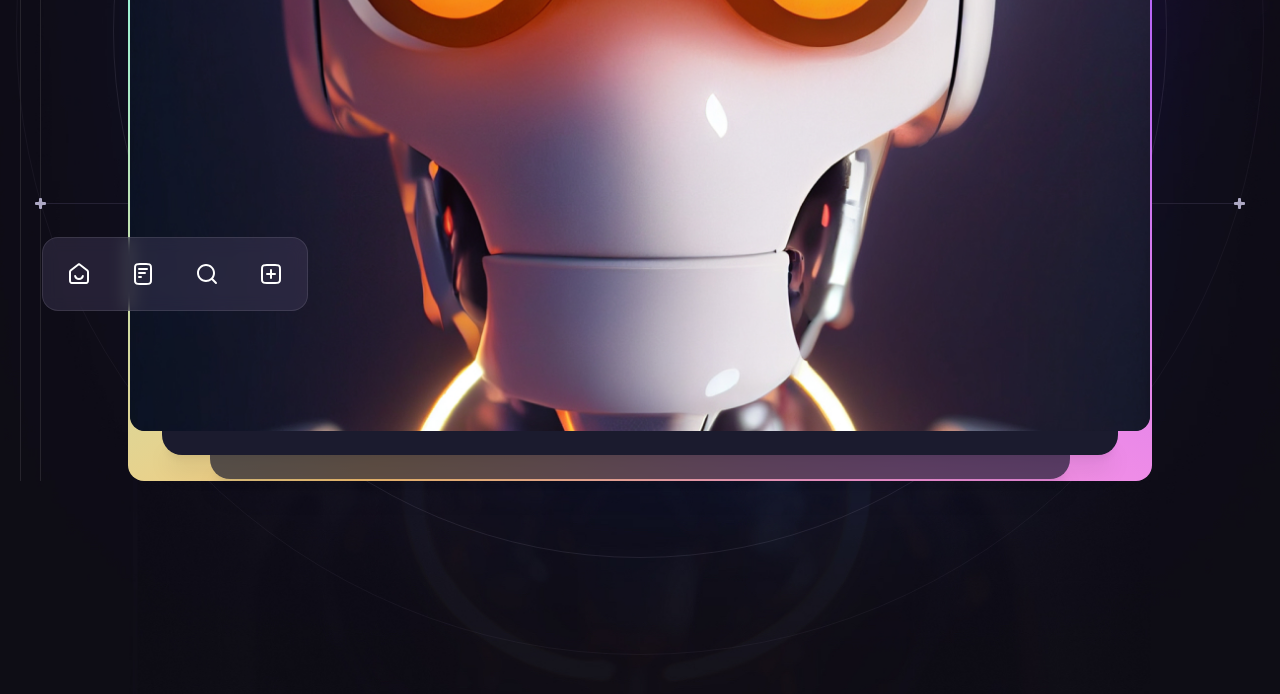
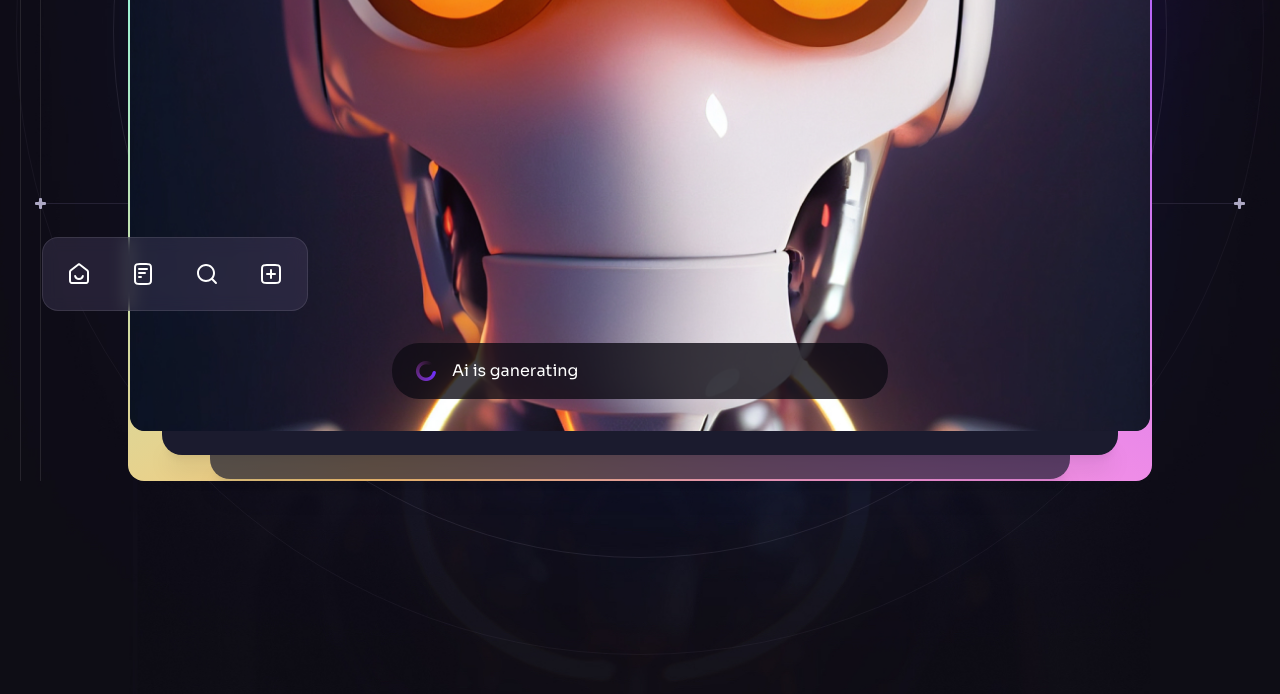
Before and after one commit to Kosta45/dream-frame, a React (Vite) app: page / in a window 1280 px wide. Shown: the part 697-1391 px from the top of the page. Built offline with nearby package versions, Linux system fonts and the light colour scheme.

Commit message:
Hero and generating

```diff
--- a/src/components/Generating.jsx
+++ b/src/components/Generating.jsx
@@ -1,10 +1,14 @@
 import React from "react";
 import { loading } from "../assets";
 
-const Generating = () => {
+const Generating = ({ className }) => {
   return (
-    <div>
-      <img className="w-5 h-5 mr-4" src={loading} />
+    <div
+      className={`flex items-center h-[3.5rem] px-6 bg-n-8/80 rounded-[1.7rem]
+      ${className || ""} text-base`}
+    >
+      <img className="w-5 h-5 mr-4" src={loading} alt="Loading" />
+      Ai is ganerating
     </div>
   );
 };
--- a/src/components/Hero.jsx
+++ b/src/components/Hero.jsx
@@ -3,6 +3,7 @@
 import Section from "./Section";
 import Button from "./Button";
 import { BackgroundCircles, BottomLine, Gradient } from "./design/Hero";
+import Generating from "./Generating";
 import { heroIcons } from "../constants";
 import { ScrollParallax } from "react-just-parallax";
 
@@ -68,6 +69,11 @@
                   height={470}
                 />
 
+                <Generating
+                  className="absolute left-4 right-4 bottom-5 md:left-1/2
+                md:right-auto md:bottom-8 md:w-[31rem] md:-translate-x-1/2"
+                />
+
                 <ScrollParallax isAbsolutelyPositioned>
                   <ul
                     className="hidden absolute left-[-5.5rem] bottom-[7.5rem]
```
